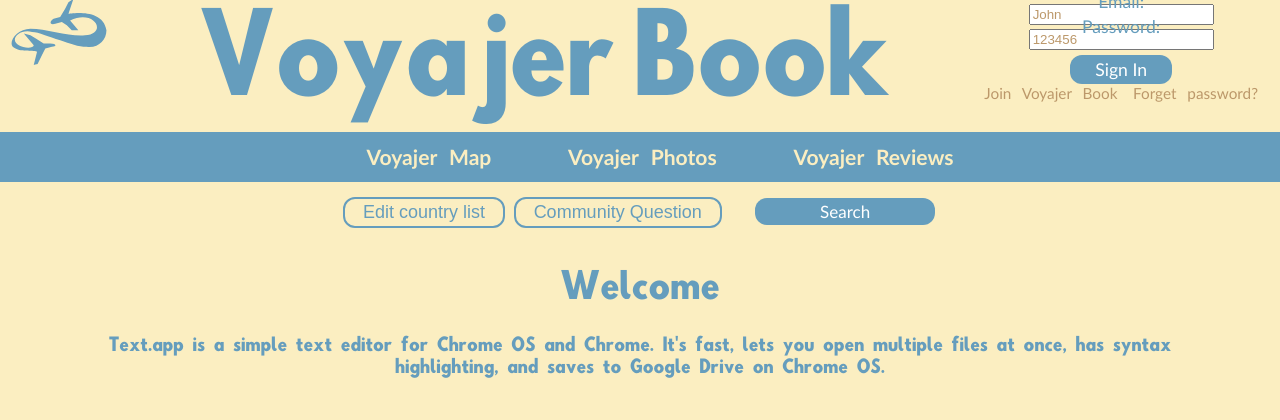
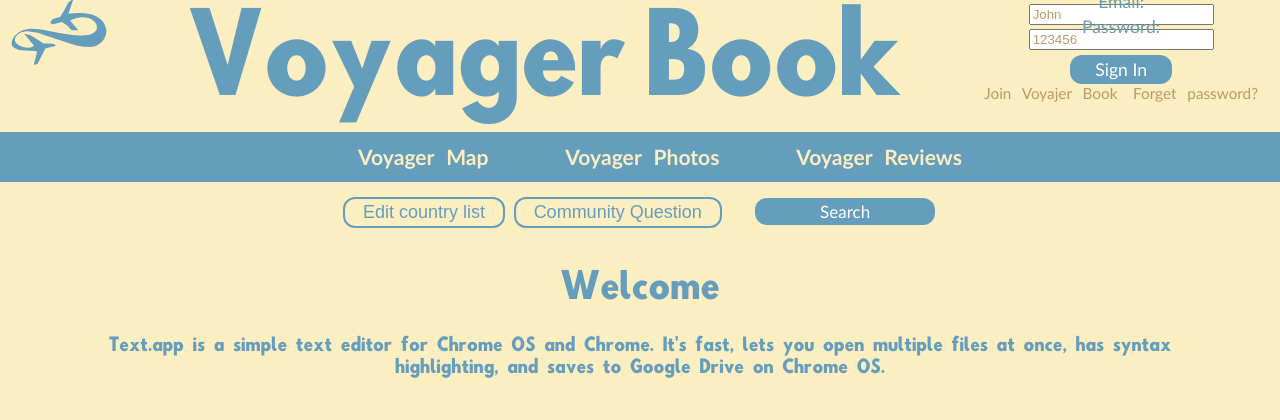
Before and after one commit to V1ad1mir/Flask-my-site, a Flask app: page / in a window 1280 px wide. Shown: the top 420 px of the page. Run offline with Flask 2, Linux system fonts and the light colour scheme; data that the repository does not hold is empty; some libraries are stand-ins or nearby versions.

Commit message:
correct voyager word

```diff
--- a/static/css/style.css
+++ b/static/css/style.css
@@ -68,7 +68,8 @@
 
   @font-face {
   font-family:"Custom Font";
-  src:url(/static/fonts/hussarbdsuprcon.otf)
+  src:url(/static/fonts/hussarbdsuprcon.otf);
+
   }
 
   #collapse {
--- a/templates/base.html
+++ b/templates/base.html
@@ -27,7 +27,7 @@
             </svg>
             </span>
             <span class="logo-text">
-            Voyajer Book
+            Voyager Book
             </span>
         </a>
 
@@ -55,11 +55,10 @@
 </div>
 <div class="menu1_block">
     <ul class="menu">
-        <li><a href="/map">Voyajer Map</a></li>
-        <li><a href="/photos">Voyajer Photos</a></li>
-        <li><a href="/reviews">Voyajer Reviews</a></li>
+        <li><a href="/map">Voyager Map</a></li>
+        <li><a href="/photos">Voyager Photos</a></li>
+        <li><a href="/reviews">Voyager Reviews</a></li>
     </ul>
-
 </div>
 <div class="menu2_block">
     <a href="/change_list"><button class="btn_build_map">Edit country list</button></a>
```
